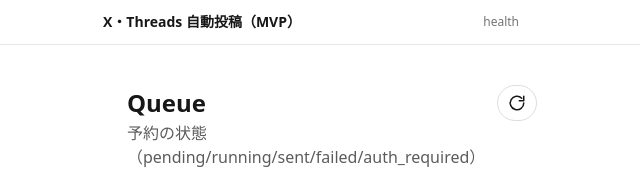
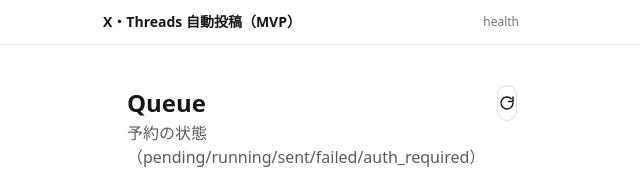
Before and after one commit to TT-03/X-Threads-, a Next.js app: page /queue in a window 1280 px wide. Shown: the top 171 px of the page, without its empty margins (329-969 px from the left). Built offline with nearby package versions, Linux system fonts and the light colour scheme; no server answers.

Commit message:
Update page.tsx

```diff
--- a/app/(app)/queue/page.tsx
+++ b/app/(app)/queue/page.tsx
@@ -16,15 +16,15 @@
   updated_at: string | null;
 };
 
+function short(s?: string | null, n = 140) {
+  if (!s) return "";
+  return s.length > n ? s.slice(0, n) + "…" : s;
+}
+
 function shortId(id: string, head = 8, tail = 4) {
   if (!id) return "";
   if (id.length <= head + tail + 3) return id;
   return `${id.slice(0, head)}…${id.slice(-tail)}`;
-}
-
-function short(s?: string | null, n = 140) {
-  if (!s) return "";
-  return s.length > n ? s.slice(0, n) + "…" : s;
 }
 
 function statusLabel(s: Status) {
@@ -90,6 +90,9 @@
   const [loading, setLoading] = useState(true);
   const [filter, setFilter] = useState<FilterKey>("all");
 
+  // ✅ 追加：コピー通知
+  const [copied, setCopied] = useState<string | null>(null);
+
   async function load() {
     setLoading(true);
     setError(null);
@@ -98,9 +101,7 @@
       const res = await fetch("/api/queue", { cache: "no-store" });
       const json = await res.json().catch(() => ({}));
 
-      if (!res.ok) {
-        throw new Error(json?.error ?? `HTTP ${res.status}`);
-      }
+      if (!res.ok) throw new Error(json?.error ?? `HTTP ${res.status}`);
 
       const next = (json.items ?? []) as Item[];
       next.sort((a, b) => (a.run_at < b.run_at ? 1 : -1));
@@ -110,6 +111,31 @@
       setItems([]);
     } finally {
       setLoading(false);
+    }
+  }
+
+  async function copyId(id: string) {
+    try {
+      await navigator.clipboard.writeText(id);
+      setCopied("クリップボードにコピーしました");
+    } catch {
+      // clipboardが使えない環境向けのフォールバック
+      try {
+        const ta = document.createElement("textarea");
+        ta.value = id;
+        ta.style.position = "fixed";
+        ta.style.left = "-9999px";
+        document.body.appendChild(ta);
+        ta.select();
+        document.execCommand("copy");
+        document.body.removeChild(ta);
+        setCopied("クリップボードにコピーしました");
+      } catch {
+        setCopied("コピーに失敗しました（ブラウザ設定をご確認ください）");
+      }
+    } finally {
+      window.clearTimeout((copyId as any)._t);
+      (copyId as any)._t = window.setTimeout(() => setCopied(null), 3000);
     }
   }
 
@@ -151,49 +177,65 @@
           <p style={{ opacity: 0.7 }}>予約の状態（pending/running/sent/failed/auth_required）を確認できます。</p>
         </div>
 
-        {/* ✅ 更新ボタン（アイコン） */}
         <button
           onClick={load}
           disabled={loading}
-          title={loading ? "更新中…" : "更新"}
-          aria-label={loading ? "更新中" : "更新"}
+          aria-label="refresh"
+          title="更新"
           style={{
             border: "1px solid #ddd",
             background: "#fff",
             borderRadius: 999,
-            padding: "8px 10px",
-            cursor: loading ? "not-allowed" : "pointer",
-            opacity: loading ? 0.6 : 1,
+            width: 36,
+            height: 36,
             display: "inline-flex",
             alignItems: "center",
             justifyContent: "center",
-            lineHeight: 0,
+            cursor: loading ? "not-allowed" : "pointer",
+            opacity: loading ? 0.6 : 1,
+            fontWeight: 700,
           }}
         >
-          <svg
-            width="18"
-            height="18"
-            viewBox="0 0 24 24"
-            fill="none"
+          {/* refresh icon */}
+          <svg width="18" height="18" viewBox="0 0 24 24" fill="none" aria-hidden="true">
+            <path
+              d="M20 12a8 8 0 1 1-2.34-5.66"
+              stroke="currentColor"
+              strokeWidth="2"
+              strokeLinecap="round"
+            />
+            <path
+              d="M20 4v6h-6"
               stroke="currentColor"
               strokeWidth="2"
               strokeLinecap="round"
               strokeLinejoin="round"
-            aria-hidden="true"
-            style={{ animation: loading ? "spin 1s linear infinite" : undefined }}
-          >
-            <path d="M21 12a9 9 0 1 1-2.64-6.36" />
-            <polyline points="21 3 21 9 15 9" />
+            />
           </svg>
-
-          <style jsx>{`
-            @keyframes spin {
-              from { transform: rotate(0deg); }
-              to { transform: rotate(360deg); }
-            }
-          `}</style>
         </button>
       </div>
+
+      {/* ✅ 追加：コピー通知（ふわっと出て消える） */}
+      {copied ? (
+        <div style={{ marginTop: 10 }}>
+          <div
+            style={{
+              display: "inline-flex",
+              alignItems: "center",
+              gap: 8,
+              border: "1px solid #ddd",
+              background: "#fff",
+              borderRadius: 999,
+              padding: "6px 10px",
+              fontSize: 12,
+              opacity: 0.9,
+            }}
+          >
+            <span aria-hidden="true">📋</span>
+            <span>{copied}</span>
+          </div>
+        </div>
+      ) : null}
 
       {/* フィルタ */}
       <div style={{ display: "flex", gap: 8, marginTop: 12, flexWrap: "wrap" }}>
@@ -206,20 +248,10 @@
       {loading ? <div style={{ marginTop: 16, opacity: 0.7 }}>Loading…</div> : null}
 
       {error ? (
-        <div
-          style={{
-            marginTop: 16,
-            padding: 12,
-            border: "1px solid #ffb8b8",
-            borderRadius: 12,
-            background: "#fff0f0",
-          }}
-        >
+        <div style={{ marginTop: 16, padding: 12, border: "1px solid #ffb8b8", borderRadius: 12, background: "#fff0f0" }}>
           <div style={{ fontWeight: 700 }}>Error</div>
           <div style={{ whiteSpace: "pre-wrap" }}>{error}</div>
-          <div style={{ marginTop: 8, opacity: 0.7 }}>
-            ※ 未連携（x_user_id cookie無し / x_tokens無し）の場合は 401 になります
-          </div>
+          <div style={{ marginTop: 8, opacity: 0.7 }}>※ 未連携（x_user_id cookie無し / x_tokens無し）の場合は 401 になります</div>
         </div>
       ) : null}
 
@@ -243,24 +275,25 @@
                   <span style={badgeStyle(it.status)}>{statusLabel(it.status)}</span>
                 </div>
 
-                {/* ✅ 日時＋薄いID */}
                 <div style={{ opacity: 0.7, fontSize: 12, textAlign: "right" }}>
                   <div>{new Date(it.run_at).toLocaleString()}</div>
+
+                  {/* ✅ id を薄く＆短く。クリックでコピー */}
                   <div
                     title={it.id}
-  onClick={() => navigator.clipboard?.writeText(it.id)}
+                    onClick={() => copyId(it.id)}
                     style={{
                       marginTop: 4,
                       fontSize: 11,
                       opacity: 0.5,
                       cursor: "pointer",
                       userSelect: "none",
-    fontFamily: "ui-monospace, SFMono-Regular, Menlo, Monaco, Consolas, 'Liberation Mono', 'Courier New', monospace",
+                      fontFamily:
+                        "ui-monospace, SFMono-Regular, Menlo, Monaco, Consolas, 'Liberation Mono', 'Courier New', monospace",
                     }}
                   >
                     id: {shortId(it.id)}（クリックでコピー）
                   </div>
-
                 </div>
               </div>
 
@@ -311,15 +344,7 @@
   );
 }
 
-function FilterButton({
-  active,
-  onClick,
-  label,
-}: {
-  active: boolean;
-  onClick: () => void;
-  label: string;
-}) {
+function FilterButton({ active, onClick, label }: { active: boolean; onClick: () => void; label: string }) {
   return (
     <button
       onClick={onClick}
```
Lines whose indentation alone changed are shown as unchanged.
